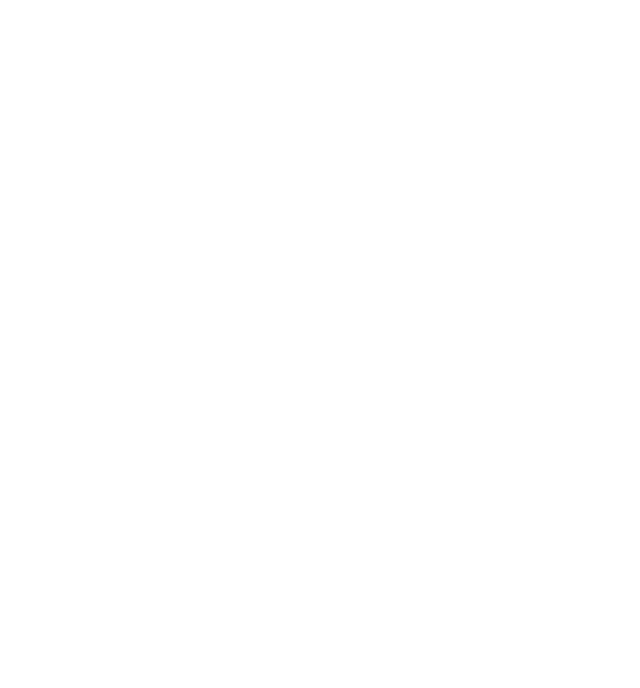
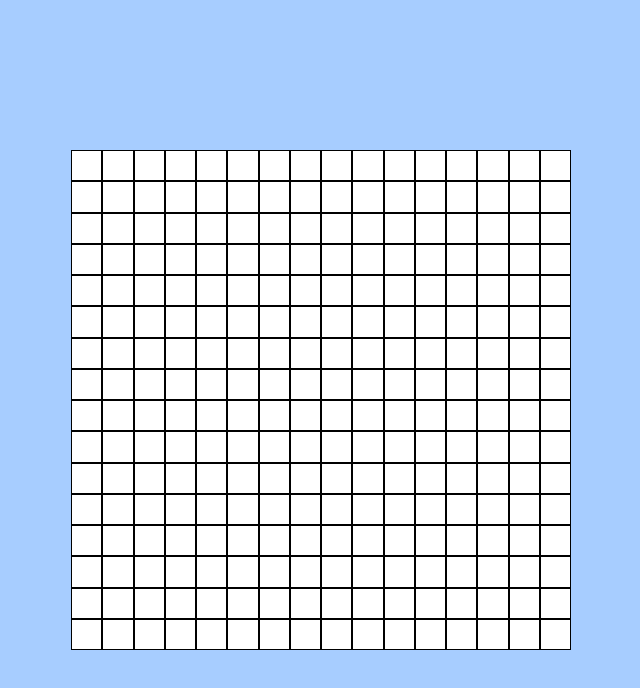
Before and after one commit to AWYCh/etch-a-sketch, a plain HTML site: page index.html in a window 1280 px wide. Shown: the whole page, without its empty margins (319-959 px from the left). Drawn offline with Linux system fonts and the light colour scheme.

Commit message:
Create 16x16 grid

```diff
--- a/eas.js
+++ b/eas.js
@@ -1,3 +1,22 @@
 //Create a webpage with a 16x16 grid of square divs.
 //Set up a “hover” effect so that the grid divs change color when your mouse passes over them, leaving a (pixelated) trail through your grid like a pen would.
 //Add a button on the top of the screen that will send the user a popup asking for the number of squares per side for the new grid. Once entered, the existing grid should be removed, and a new grid should be generated in the same total space as before (e.g., 960px wide) so that you’ve got a new sketch pad.
+const gridLength = 500;
+let rows = 16;
+let columns = 16;
+
+const grid = document.querySelector(".grid");
+grid.style.width = `${gridLength}px`;
+grid.style.height = `${gridLength}px`;
+
+function createGridSquare() {
+    for (let i=0; i<(rows*columns); i++) {
+        const gridSquare = document.createElement("div");
+        gridSquare.style.width = `${(gridLength/rows)-2}px`;
+        gridSquare.style.height = `${(gridLength/columns)-2}px`;
+        gridSquare.classList.add("grid-square");
+        grid.appendChild(gridSquare);
+    }
+}
+
+createGridSquare();
--- a/index.html
+++ b/index.html
@@ -3,10 +3,11 @@
 <head>
     <meta charset="UTF-8">
     <meta name="viewport" content="width=device-width, initial-scale=1.0">
-    <title>Document</title>
+    <title>Etch-a-Sketch</title>
+    <link rel='stylesheet' href='styles.css'/>
     <script src="eas.js" defer></script>
 </head>
 <body>
-
+    <div id ="grid" class="grid"></div>
 </body>
 </html>
--- /dev/null
+++ b/styles.css
@@ -0,0 +1,20 @@
+*{
+    margin: 0;
+    padding: 0;
+}
+
+body {
+    background-color: #a7cdff;
+}
+
+.grid {
+    display: flex;
+    flex-wrap: wrap;
+    background-color: #a7daee;
+    margin: 150px auto;
+}
+
+.grid-square {
+    border: 1px solid;
+    background-color: #ffffff;
+}
```
